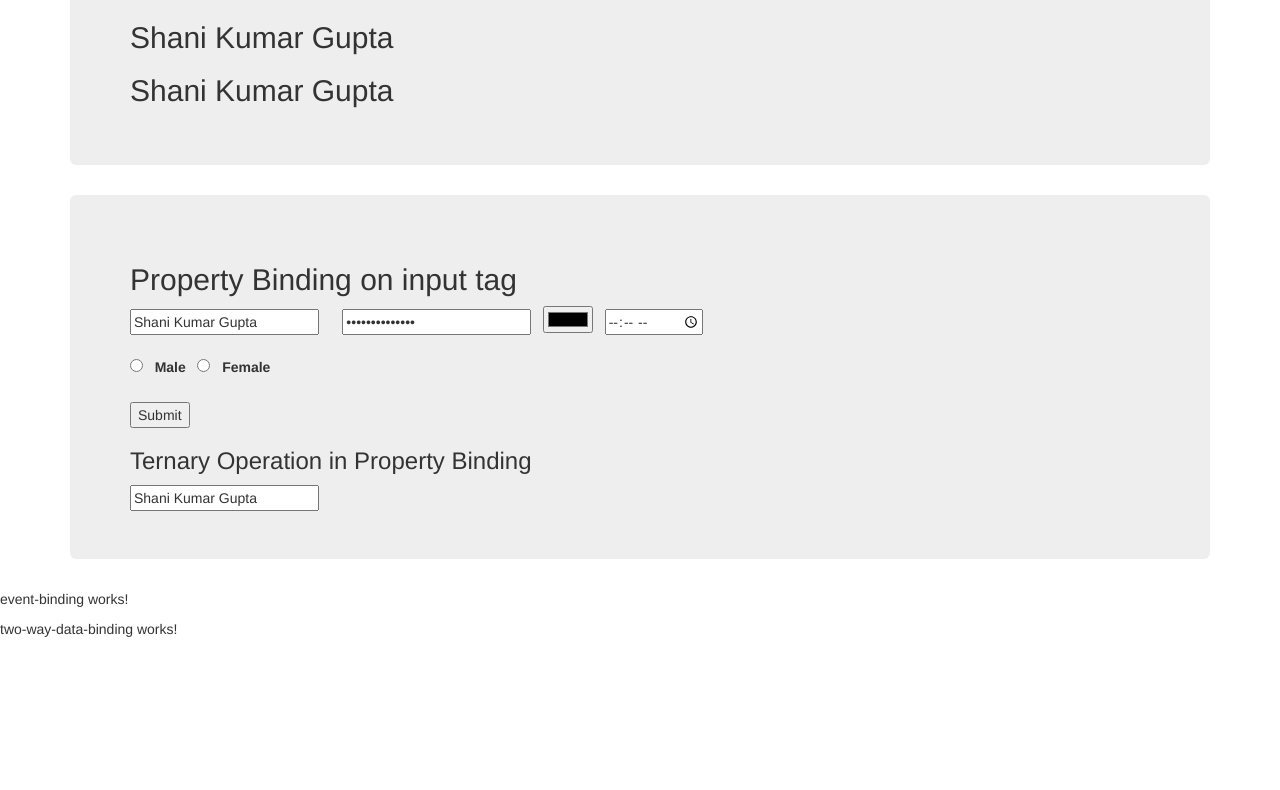
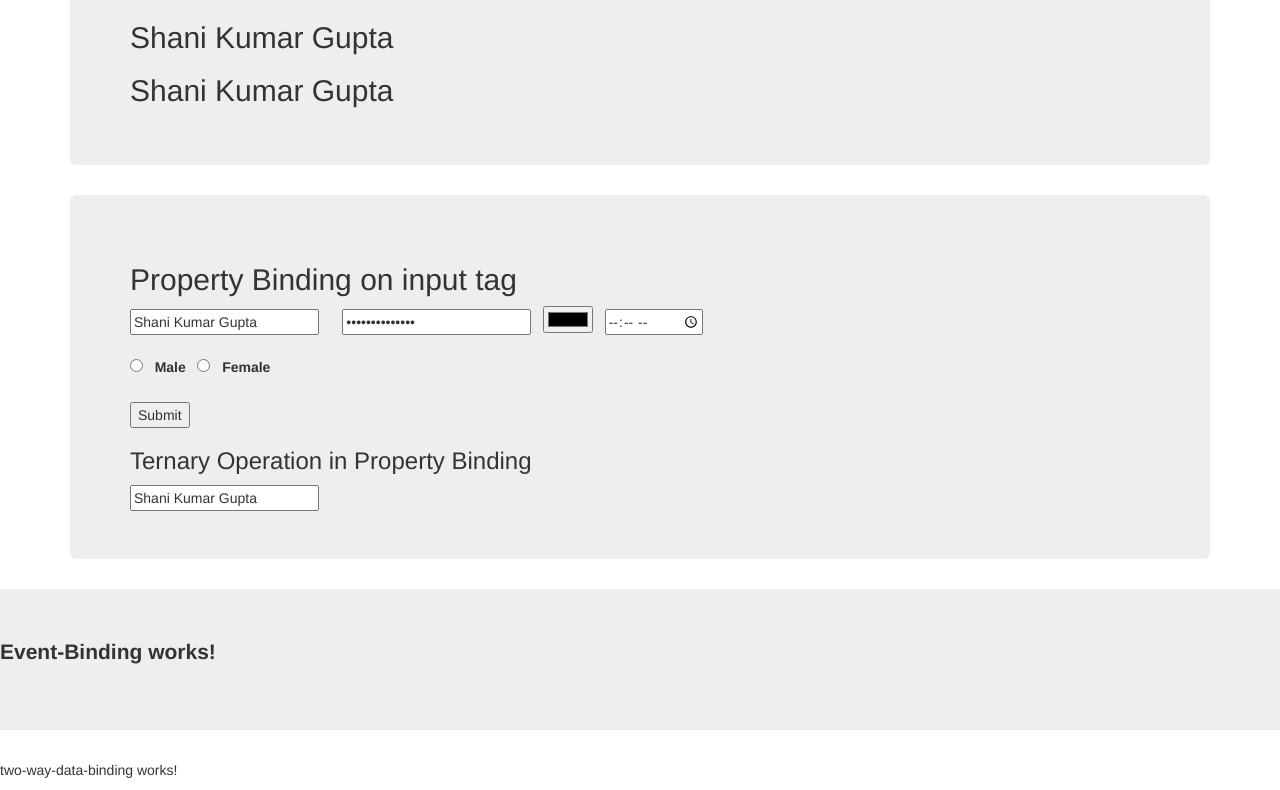
Before and after one commit to ShaniKumarGupta/Angular, an Angular app in the folder DataBinding/: page / in a window 1280 px wide. Shown: the part 2391-3181 px from the top of the page. Before the commit the page ends 3040 px from the top, so only its background shows below. Built offline with nearby package versions, Linux system fonts and the light colour scheme.

Commit message:
Perform Event Binding operation

```diff
--- a/DataBinding/src/app/event-binding/event-binding.component.html
+++ b/DataBinding/src/app/event-binding/event-binding.component.html
@@ -1 +1,3 @@
-<p>event-binding works!</p>
+<div class="jumbotron">
+    <p><b>Event-Binding works!</b></p>
+</div>
```
